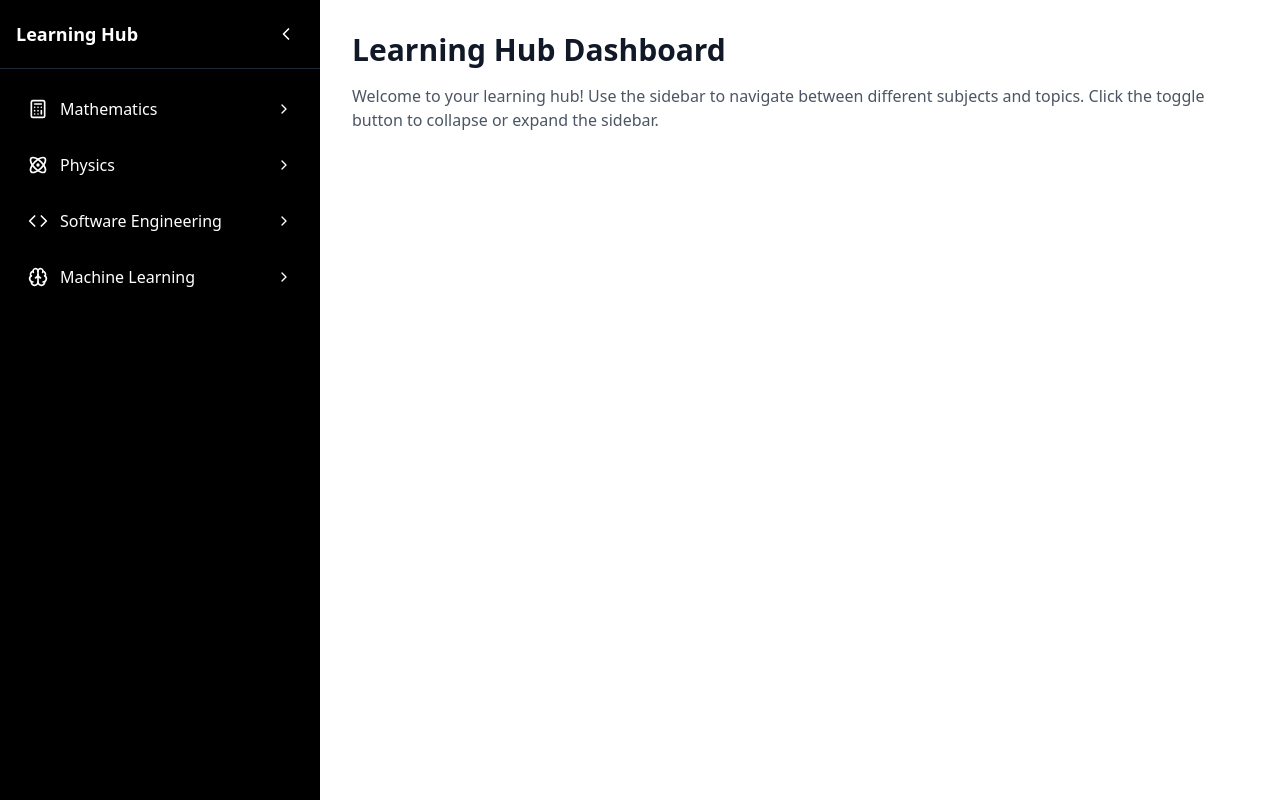
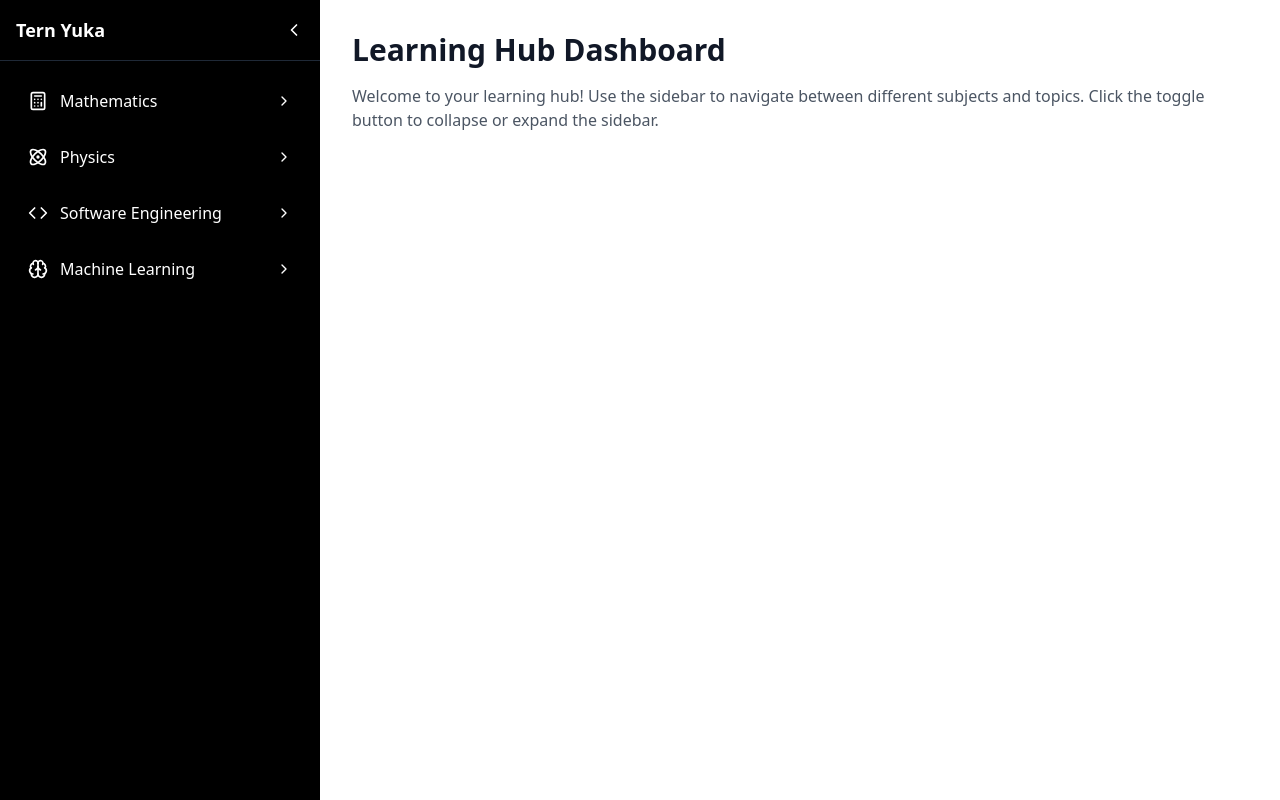
Before and after one commit to TernFolbaek/tern-yuka, a React (Create React App) app in the folder client/: page / in a window 1280 px wide. Built offline with nearby package versions, Linux system fonts and the light colour scheme.

Commit message:
Collapsable sidebar

```diff
--- a/client/src/components/Navbar/Sidebar.tsx
+++ b/client/src/components/Navbar/Sidebar.tsx
@@ -1,12 +1,12 @@
-import React, { useState } from 'react';
-import { ChevronLeft, ChevronRight, Calculator, Atom, Code, Brain } from 'lucide-react';
+import React, {useState} from 'react';
+import {ChevronLeft, ChevronRight, Calculator, Atom, Code, Brain} from 'lucide-react';
 
 interface SidebarProps {
     isOpen: boolean;
     onToggle: () => void;
 }
 
-const Sidebar: React.FC<SidebarProps> = ({ isOpen, onToggle }) => {
+const Sidebar: React.FC<SidebarProps> = ({isOpen, onToggle}) => {
     const [expandedGroups, setExpandedGroups] = useState<Record<string, boolean>>({});
 
     const toggleGroup = (groupId: string) => {
@@ -72,20 +72,30 @@ const Sidebar: React.FC<SidebarProps> = ({ isOpen, onToggle }) => {
     ];
 
     return (
-        <div className={`fixed left-0 top-0 h-full bg-black text-white transition-all duration-300 ease-in-out z-50 overflow-hidden ${
+        <>
+            {/* Floating Toggle Button - Always Visible */}
+            <button
+                onClick={onToggle}
+                className={`fixed top-4 z-50 p-3 bg-black text-white rounded-lg hover:bg-gray-800 transition-all duration-300 ease-in-out shadow-lg ${
+                    isOpen ? 'left-[250px]' : 'left-4'
+                }`}
+            >
+                {!isOpen && (<ChevronRight className="w-5 h-5"/>)}
+            </button>
+
+            {/* Sidebar */}
+            <div
+                className={`fixed left-0 top-0 h-full bg-black text-white transition-all duration-300 ease-in-out z-40 overflow-hidden ${
                     isOpen ? 'w-80' : 'w-0'
                 }`}>
                 {/* Header */}
-            <div className="flex items-center justify-between p-4 border-b border-gray-800 min-w-16">
-                <div className={`flex items-center gap-3 ${isOpen ? 'opacity-100' : 'opacity-0'} transition-opacity duration-200`}>
-                    <h1 className="text-lg font-semibold whitespace-nowrap">Learning Hub</h1>
+                <div className="flex items-center justify-between p-4 border-b border-gray-800">
+                    <div className="w-full flex items-center justify-between">
+                        <h1 className="text-lg font-semibold whitespace-nowrap">Tern Yuka</h1>
+                        {isOpen && (
+                            <ChevronLeft onClick={onToggle} className="hover:cursor-pointer w-5 h-5"/>
+                        )}
                     </div>
-                <button
-                    onClick={onToggle}
-                    className="p-2 rounded-lg hover:bg-gray-800 transition-colors flex-shrink-0"
-                >
-                    {isOpen ? <ChevronLeft className="w-5 h-5" /> : <ChevronRight className="w-5 h-5" />}
-                </button>
                 </div>
 
                 {/* Navigation */}
@@ -98,27 +108,22 @@ const Sidebar: React.FC<SidebarProps> = ({ isOpen, onToggle }) => {
                             <div key={area.id} className="space-y-1">
                                 {/* Group Header */}
                                 <button
-                                onClick={() => isOpen && toggleGroup(area.id)}
-                                className={`w-full flex items-center gap-3 p-3 rounded-lg hover:bg-gray-800 transition-colors ${
-                                    !isOpen ? 'justify-center' : 'justify-between'
-                                }`}
-                                title={!isOpen ? area.title : ''}
+                                    onClick={() => toggleGroup(area.id)}
+                                    className="w-full flex items-center justify-between gap-3 p-3 rounded-lg hover:bg-gray-800 transition-colors"
                                 >
                                     <div className="flex items-center gap-3">
-                                    <Icon className="w-5 h-5 flex-shrink-0" />
-                                    <span className={`font-medium ${isOpen ? 'opacity-100' : 'opacity-0'} transition-opacity duration-200 whitespace-nowrap`}>
+                                        <Icon className="w-5 h-5 flex-shrink-0"/>
+                                        <span className="font-medium whitespace-nowrap">
                                         {area.title}
                                     </span>
                                     </div>
-                                {isOpen && (
                                     <ChevronRight className={`w-4 h-4 transition-transform duration-200 ${
                                         isExpanded ? 'rotate-90' : ''
-                                    }`} />
-                                )}
+                                    }`}/>
                                 </button>
 
                                 {/* Group Items */}
-                            {isOpen && isExpanded && (
+                                {isExpanded && (
                                     <div className="ml-8 space-y-1 animate-in slide-in-from-top-2 duration-200">
                                         {area.items.map((item, index) => (
                                             <button
@@ -135,6 +140,7 @@ const Sidebar: React.FC<SidebarProps> = ({ isOpen, onToggle }) => {
                     })}
                 </nav>
             </div>
+        </>
     );
 };
 
```
Lines whose indentation alone changed are shown as unchanged.
